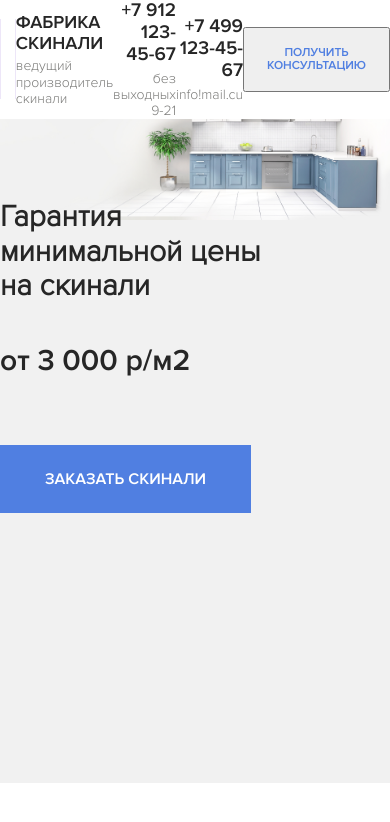
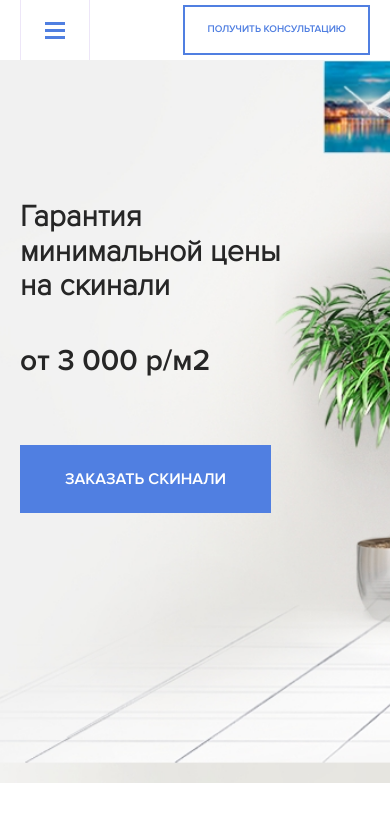
Before and after one commit to AslanUrdiev/skinali, a plain HTML site: page index.html in a window 390 px wide. Drawn offline with Linux system fonts and the light colour scheme.

Commit message:
Адаптив для главного экрана

```diff
--- a/sass/_grid.sass
+++ b/sass/_grid.sass
@@ -3,3 +3,14 @@
 .container
     max-width: 1170px
     margin: auto
+@media  (max-width: 1199px)
+    .container
+        max-width: 960px
+
+@media (max-width: 991px)
+    .container
+        max-width: 750px
+@media (max-width: 768px)
+    .container
+        max-width: 100%
+        padding: 0 20px
--- a/sass/_interface.sass
+++ b/sass/_interface.sass
@@ -3,11 +3,12 @@ body
     color: $text-color
 .button-o
     text-transform: uppercase
-    border: 2px spolid $primary
+    border: 2px solid $primary
     padding: 17px 22px
     font-size: 12px
     +bold
     color: $primary
+    background-color: #fff
 .button
     border: none
     padding: 25px 45px
@@ -15,3 +16,7 @@ body
     background-color: $primary
     +bold
     color: #fff
+
+@media (max-width: 576px)
+    .button-o
+        font-size: 10px
--- a/sass/blocks/_hero.sass
+++ b/sass/blocks/_hero.sass
@@ -12,3 +12,8 @@
         font-size: 30px
         +bold
     &__button
+
+@media (max-width: 991px)
+    .hero
+        background-size: cover
+        background-position: top left 30%
--- a/sass/blocks/_navbar.sass
+++ b/sass/blocks/_navbar.sass
@@ -8,7 +8,7 @@
         display: flex
         align-items: center
         justify-content: space-between
-        min-height: 80px
+        //min-height: 80px
 
     &__mobile, &__land-line
         text-align: right
@@ -36,7 +36,7 @@
     padding-bottom: 16px
     z-index: 0
     transition: 1s
-    transform: translateY(-100%)
+    transform: translateY(-200%)
     &_active
         transform: translateY(0)
     &__nav
@@ -59,7 +59,7 @@
         border-left: 1px solid rgba(#510bba, 0.1)
         height: 80px
         width: 70px
-    &__line
+    &-button__line
         display: block
         width: 20px
         height: 3px
@@ -77,3 +77,21 @@
         display: block
         font-size: 14px
         color: $text-color-light
+
+@media (max-width: 991px)
+    .navbar
+        &__mobile, &__land-line
+            display: none
+@media (max-width: 576px)
+    .logo
+        display: none
+    .menu
+        top: 60px
+        // height: 50%
+        transform: translateY(-200)
+        &-button
+            height: 60px
+        &__nav
+            flex-direction: column
+        &__link
+            margin-bottom: 20px
```
Also changed, not shown: css/style.css, 1 other file.
